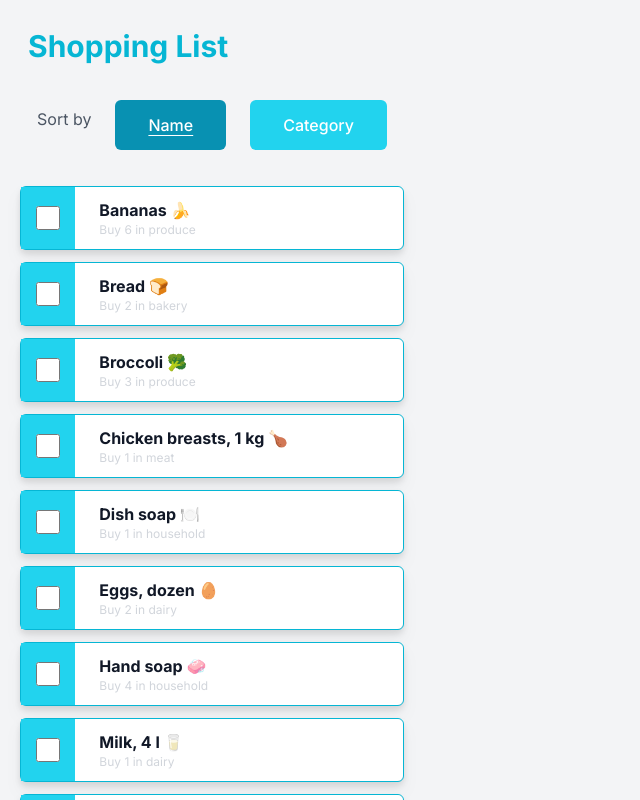
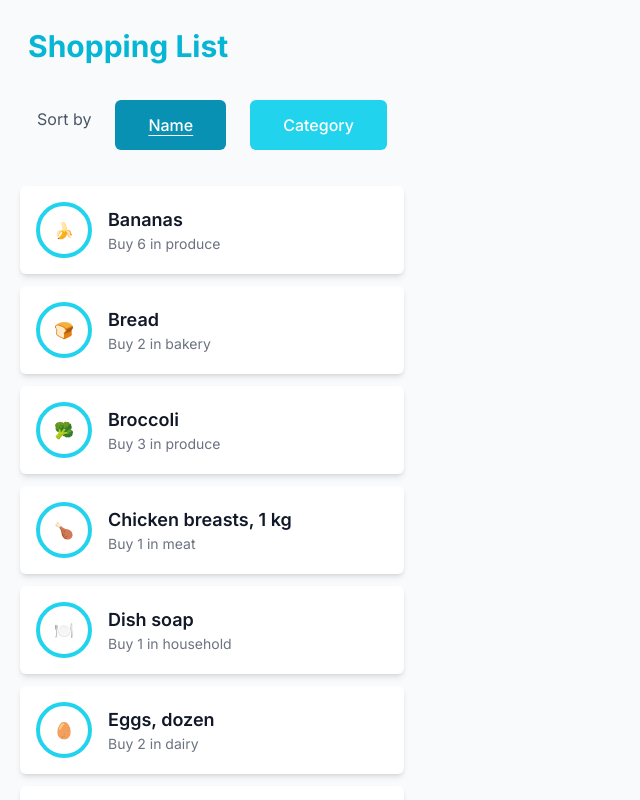
Before and after one commit to oribermudez/cprg306-assignments, a Next.js app: page /week5 in a window 1280 px wide. Shown: the whole page, without its empty margins (0-640 px from the left). Built offline with nearby package versions, Linux system fonts and the light colour scheme.

Commit message:
Modified item component styles

```diff
--- a/app/assignments/card.js
+++ b/app/assignments/card.js
@@ -5,7 +5,7 @@ const Card = ({ url, image, name }) => {
   return (
     <div className='relative text-gray-600 flex flex-col justify-center drop-shadow-lg w-48 bg-white rounded-lg overflow-hidden transition-transform hover:scale-105'>
       <Link href={url} className='text-gray-600 flex flex-col justify-center w-48'>
-        <div className='absolute inset-0 bg-black opacity-0 hover:opacity-40 transition-opacity rounded-lg' />
+        <div className='absolute inset-0 bg-black opacity-0 hover:opacity-30 transition-opacity rounded-lg' />
         <div className='w-48 overflow-hidden'>
           <Image src={image} width={240} height={144} alt={name} />
         </div>
--- a/app/week3/checkbox.js
+++ b/app/week3/checkbox.js
@@ -12,7 +12,7 @@ const Checkbox = () => {
   return (
     <input
       type="checkbox"
-      className="h-6 w-6"
+      className="h-4 w-4"
       checked={isChecked}
       onChange={handleCheckboxChange}
     />
--- a/app/week5/item-list.js
+++ b/app/week5/item-list.js
@@ -29,7 +29,7 @@ const ItemList = () => {
     </div>
     <ul className="flex flex-col mt-6 w-80 lg:w-96">
       {items.sort((a,b) => a[sortBy].localeCompare(b[sortBy])).map((item, index) => {
-        return <Item key={`${index}-${item.quantity}`} name={item.name} quantity={item.quantity} category={item.category} />
+        return <Item key={`${index}-${item.quantity}`} name={item.name} quantity={item.quantity} category={item.category} icon={item.icon}/>
       })}
     </ul>
     </>
--- a/app/week5/item.js
+++ b/app/week5/item.js
@@ -2,24 +2,26 @@ import Checkbox from "../week3/checkbox";
 
 const capitalize = (word) => {
   return word.charAt(0).toUpperCase() + word.slice(1).toLowerCase();
-}
+};
 
-const Item = ({name, quantity, category}) => {
+const Item = ({ name, quantity, category, icon }) => {
   return (
-    <li className="w-80 lg:w-96 h-16 border-solid border border-cyan-500 drop-shadow-lg rounded-md flex items-center mt-3">
-      <div className='w-16 h-full bg-cyan-400 text-white flex justify-center items-center'>
-        <Checkbox />
-      </div>
-      <div className="w-full h-full rounded-r-md flex flex-col justify-center pl-6 bg-white">
-        <div className="text-gray-900 font-bold">
-          {capitalize(name)}
+    <li className="bg-white shadow-md rounded-md p-4 mt-3 transition-transform transform hover:-translate-y-1 hover:scale-105">
+      <div className="flex items-center">
+        <div className="w-14 h-14 border-4 border-cyan-400 text-white flex justify-center items-center rounded-full">
+          {icon}
         </div>
-        <div className="text-gray-300 text-xs">
-          Buy {quantity} in {category}
+        <div className="ml-4">
+          <div className="text-lg font-semibold text-gray-900">
+            {capitalize(name)}
+          </div>
+          <div className="text-gray-500 text-sm">
+            Buy {quantity} in {category}
+          </div>
         </div>
       </div>
     </li>
   );
-}
+};
 
 export default Item;
--- a/app/week5/items.json
+++ b/app/week5/items.json
@@ -1,74 +1,86 @@
 [
   {
     "id": "1h2GJKH12gkHG31h1H",
-    "name": "milk, 4 L 🥛",
+    "name": "milk, 4 L",
     "quantity": 1,
-    "category": "dairy"
+    "category": "dairy",
+    "icon": "🥛"
   },
   {
     "id": "2KJH3k2j3H1k2J3K1H",
-    "name": "bread 🍞",
+    "name": "bread",
     "quantity": 2,
-    "category": "bakery"
+    "category": "bakery",
+    "icon": "🍞"
   },
   {
     "id": "3h2KJH3k2j3H1k2J3",
-    "name": "eggs, dozen 🥚",
+    "name": "eggs, dozen",
     "quantity": 2,
-    "category": "dairy"
+    "category": "dairy",
+    "icon": "🥚"
   },
   {
     "id": "4k2J3K1H2GJKH12gk",
-    "name": "bananas 🍌",
+    "name": "bananas",
     "quantity": 6,
-    "category": "produce"
+    "category": "produce",
+    "icon": "🍌"
   },
   {
     "id": "5H1h1H2KJH3k2j3H",
-    "name": "broccoli 🥦",
+    "name": "broccoli",
     "quantity": 3,
-    "category": "produce"
+    "category": "produce",
+    "icon": "🥦"
   },
   {
     "id": "6H1k2J3K1H2GJKH1",
-    "name": "chicken breasts, 1 kg 🍗",
+    "name": "chicken breasts, 1 kg",
     "quantity": 1,
-    "category": "meat"
+    "category": "meat",
+    "icon": "🍗"
   },
   {
     "id": "7gkHG31h1H2KJH3k",
-    "name": "pasta sauce 🍝",
+    "name": "pasta sauce",
     "quantity": 3,
-    "category": "canned goods"
+    "category": "canned goods",
+    "icon": "🍝"
   },
   {
     "id": "8j3H1k2J3K1H2GJK",
-    "name": "spaghetti, 454 g 🍝",
+    "name": "spaghetti, 454 g",
     "quantity": 2,
-    "category": "dry goods"
+    "category": "dry goods",
+    "icon": "🍝"
   },
   {
     "id": "9H12gkHG31h1H2KJ",
-    "name": "toilet paper, 12 pack 🧻",
+    "name": "toilet paper, 12 pack",
     "quantity": 1,
-    "category": "household"
+    "category": "household",
+    "icon": "🧻"
   },
   {
     "id": "10H3k2j3H1k2J3K1",
     "name": "paper towels, 6 pack",
     "quantity": 1,
-    "category": "household"
+    "category": "household",
+    "icon": "🧻"
   },
   {
     "id": "11k2J3K1H2GJKH12",
-    "name": "dish soap 🍽️",
+    "name": "dish soap",
     "quantity": 1,
-    "category": "household"
+    "category": "household",
+    "icon": "🍽️"
   },
   {
     "id": "12GJKH12gkHG31h1",
-    "name": "hand soap 🧼",
+    "name": "hand soap",
     "quantity": 4,
-    "category": "household"
+    "category": "household",
+    "icon": "🧼"
   }
 ]
--- a/app/week5/page.js
+++ b/app/week5/page.js
@@ -3,7 +3,7 @@ import ItemList from './item-list';
 
 const Page = () => {
   return (
-    <main className="bg-gray-100 w-screen h-screen overflow-scroll p-5">
+    <main className="bg-slate-50 w-screen h-screen overflow-scroll p-5">
       <h1 className='text-cyan-500 text-3xl font-bold m-2'>Shopping List</h1>
      <ItemList />
       <Link
```
